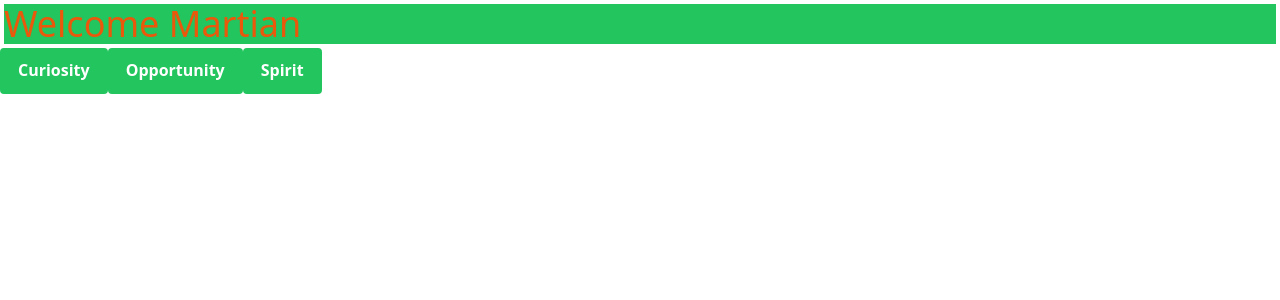
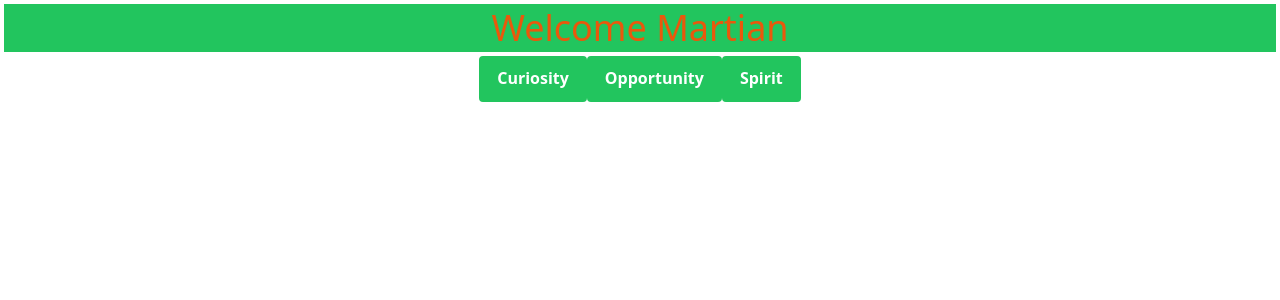
Before and after one commit to MrDHiggins/mars_dashboard, a React (Create React App) app in the folder client/: page / in a window 1280 px wide. Shown: the top 300 px of the page. Built offline with nearby package versions, Linux system fonts and the light colour scheme.

Commit message:
Cleaned up header component - removed unnecessary DOM elements

```diff
--- a/client/src/components/header/Header.js
+++ b/client/src/components/header/Header.js
@@ -3,21 +3,17 @@ import RoverSelection from '../rover/RoverSelection';
 
 function Header( {setSelectedRover }) {
   return (
-    <div>
-
-      <div className=' bg-green-500 m-1'>
-        {/* Create Mars Logo */}
-        {/* <div className='flex'>
-          <img src='https://upload.wikimedia.org/wikipedia/commons/0/02/OSIRIS_Mars_true_color.jpg' alt='Mars Logo' className='w-20 h-20' />
-        </div> */}
-
-        {/* Create welcome martian text in center of div*/}
-        <div className='flex'>
-          <h1 className='text-4xl text-orange-600'>Welcome Martian</h1>
+    <div className='header__container text-center'>
+      <div className='flex bg-green-500 m-1 justify-center'>
+        <div className=' bg-green-500 m-1 '>
+          <div class='flex'>
+            <h1 class='text-4xl text-orange-600 '>Welcome Martian</h1>
+          </div>
         </div>
       </div>
-      <RoverSelection setSelectedRover={setSelectedRover} />
-
+      <div className="rover__selection__container">
+        <RoverSelection setSelectedRover={setSelectedRover} />
+      </div>
     </div>
   )
 }
```
